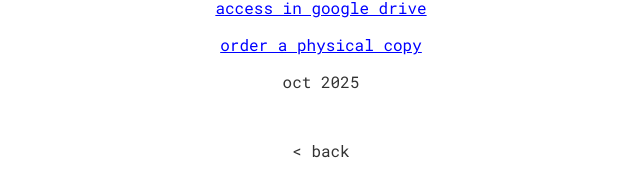
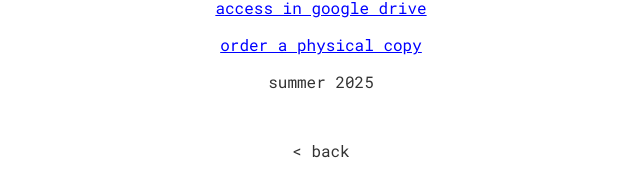
Before and after one commit to halftitle/halftitle.github.io, a Next.js app: page /saunatown in a window 1280 px wide. Shown: the part 1320-1494 px from the top of the page, without its empty margins (319-959 px from the left). Built offline with nearby package versions, Linux system fonts and the light colour scheme; a web font is replaced by a local one.

Commit message:
change oct 2025 to summer 2025

```diff
--- a/src/app/saunatown/page.js
+++ b/src/app/saunatown/page.js
@@ -70,7 +70,7 @@ export default function Saunatown() {
                         order a physical copy
                     </a>
                 </div>
-                <p>oct 2025</p>
+                <p>summer 2025</p>
                 <div className="return">
                     <a href="/">
                         {'< back'}
```
